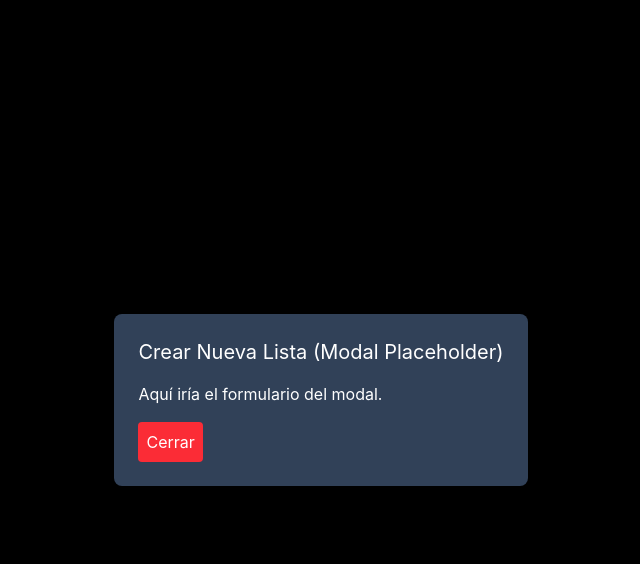
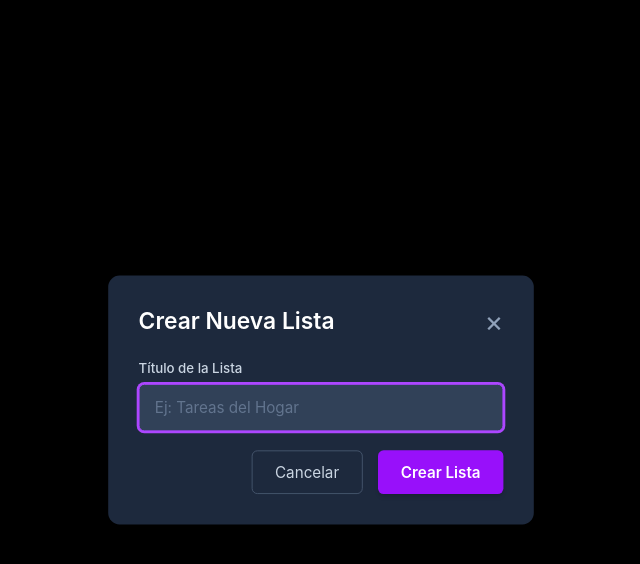
Before and after one commit to Jhonaiker2309/Task-Manager, a React (Vite) app: page / in a window 1280 px wide. Both pictures are taken after a click on the button "Crear Nueva Lista". Shown: the top 564 px of the page, without its empty margins (319-959 px from the left). Built offline with nearby package versions, Linux system fonts and the light colour scheme.

Commit message:
Create List Modal created

```diff
--- /dev/null
+++ b/src/components/CreateListModal.tsx
@@ -0,0 +1,95 @@
+import React, { useState, useEffect } from 'react';
+
+interface CreateListModalProps {
+  isOpen: boolean;
+  onClose: () => void;
+  onCreateList: (title: string) => void;
+}
+
+const CreateListModal: React.FC<CreateListModalProps> = ({ isOpen, onClose, onCreateList }) => {
+  const [title, setTitle] = useState('');
+  const [error, setError] = useState('');
+
+  useEffect(() => {
+    if (isOpen) {
+      setTitle('');
+      setError('');
+    }
+  }, [isOpen]);
+
+  if (!isOpen) {
+    return null;
+  }
+
+  const handleSubmit = (e: React.FormEvent) => {
+    e.preventDefault();
+    if (title.trim() === '') {
+      setError('El título de la lista no puede estar vacío.');
+      return;
+    }
+    onCreateList(title.trim());
+  };
+
+  return (
+    <div
+      className="fixed inset-0 bg-black bg-opacity-75 flex items-center justify-center p-4 z-50 transition-opacity duration-300 ease-in-out"
+      onClick={onClose}
+    >
+      <div
+        className="bg-slate-800 p-6 sm:p-8 rounded-xl shadow-2xl w-full max-w-md transform transition-all duration-300 ease-in-out scale-95 animate-modal-appear"
+        onClick={(e) => e.stopPropagation()}
+      >
+        <div className="flex justify-between items-center mb-6">
+          <h2 className="text-2xl font-semibold text-white">Crear Nueva Lista</h2>
+          <button
+            onClick={onClose}
+            className="text-slate-400 hover:text-slate-200 transition-colors text-3xl leading-none"
+            aria-label="Cerrar modal"
+          >
+            &times;
+          </button>
+        </div>
+        <form onSubmit={handleSubmit}>
+          <div className="mb-5">
+            <label htmlFor="listTitle" className="block text-sm font-medium text-slate-300 mb-1.5">
+              Título de la Lista
+            </label>
+            <input
+              type="text"
+              id="listTitle"
+              value={title}
+              onChange={(e) => {
+                setTitle(e.target.value);
+                if (error) setError('');
+              }}
+              className={`w-full px-4 py-3 bg-slate-700 border ${
+                error ? 'border-red-500' : 'border-slate-600'
+              } rounded-md text-white placeholder-slate-500 focus:ring-2 focus:ring-purple-500 focus:border-purple-500 outline-none transition-shadow`}
+              placeholder="Ej: Tareas del Hogar"
+              required
+              autoFocus
+            />
+            {error && <p className="text-red-500 text-xs mt-1.5">{error}</p>}
+          </div>
+          <div className="flex flex-col sm:flex-row sm:justify-end space-y-3 sm:space-y-0 sm:space-x-4">
+            <button
+              type="button"
+              onClick={onClose}
+              className="w-full sm:w-auto px-6 py-2.5 border border-slate-600 text-slate-300 rounded-md hover:bg-slate-700 transition-colors"
+            >
+              Cancelar
+            </button>
+            <button
+              type="submit"
+              className="w-full sm:w-auto px-6 py-2.5 bg-purple-600 hover:bg-purple-700 text-white font-semibold rounded-md shadow-md transition duration-150 ease-in-out transform hover:scale-105"
+            >
+              Crear Lista
+            </button>
+          </div>
+        </form>
+      </div>
+    </div>
+  );
+};
+
+export default CreateListModal;
--- a/src/pages/Home.tsx
+++ b/src/pages/Home.tsx
@@ -1,6 +1,8 @@
 import React, { useState, useEffect } from 'react';
 import { Link } from 'react-router-dom';
 import type { CheckList } from '../types';
+import CreateListModal from '../components/CreateListModal';
+import { generateSlug } from '../utils';
 
 const Home: React.FC = () => {
   const [lists, setLists] = useState<CheckList[]>([]);
@@ -18,17 +20,31 @@ const Home: React.FC = () => {
   const handleOpenCreateModal = () => setIsModalOpen(true);
   const handleCloseCreateModal = () => setIsModalOpen(false);
 
+
+  const handleCreateList = (title: string) => {
+    const newSlug = generateSlug(title) + '-' + Date.now();
+    const newList: CheckList = {
+      slug: newSlug,
+      title,
+      items: [],
+      created_at: new Date(),
+    };
+    setLists(prevLists => [newList, ...prevLists].sort((a, b) => b.created_at.getTime() - a.created_at.getTime()));
+    handleCloseCreateModal();
+  };
+
   return (
     <div className="p-4 sm:p-8 bg-slate-900 min-h-screen text-white">
       <header className="mb-8">
-        <h1 className="text-3xl sm:text-4xl font-bold">Mis Listas</h1>
-        <button
+        <h1 className="text-3xl sm:text-4xl font-bold tracking-tight">Mis Listas de Tareas</h1>
+        <p className="text-slate-400 mt-1">Organiza tu día, una tarea a la vez.</p>
+    </header>
+    <button
           onClick={handleOpenCreateModal}
           className="mt-4 bg-purple-600 hover:bg-purple-700 text-white font-semibold py-2 px-4 rounded-lg"
         >
           Crear Nueva Lista
         </button>
-      </header>
 
       {lists.length === 0 && <p className="text-slate-400">No hay listas aún. ¡Crea una!</p>}
 
@@ -48,17 +64,11 @@ const Home: React.FC = () => {
         ))}
       </div>
 
-      {isModalOpen && (
-        <div className="fixed inset-0 bg-black bg-opacity-50 flex items-center justify-center">
-          <div className="bg-slate-700 p-6 rounded-lg">
-            <h2 className="text-xl mb-4">Crear Nueva Lista (Modal Placeholder)</h2>
-            <p className="mb-4">Aquí iría el formulario del modal.</p>
-            <button onClick={handleCloseCreateModal} className="bg-red-500 p-2 rounded">
-              Cerrar
-            </button>
-          </div>
-        </div>
-      )}
+      <CreateListModal
+        isOpen={isModalOpen}
+        onClose={handleCloseCreateModal}
+        onCreateList={handleCreateList}
+      />
     </div>
   );
 };
```
